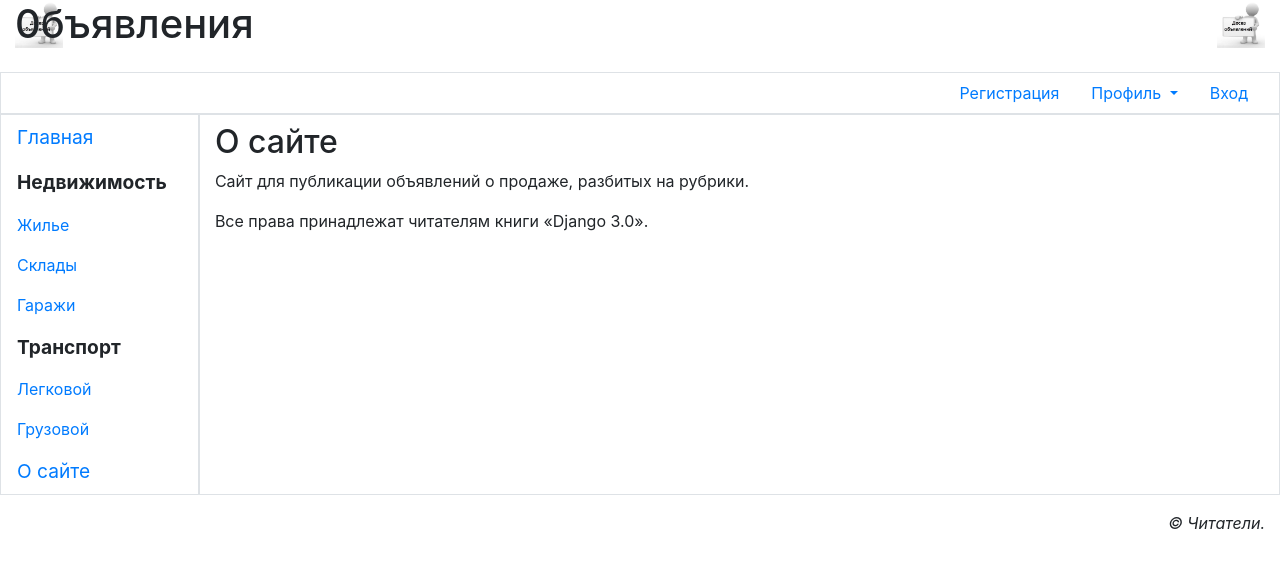
After one commit to akondorsky/BulletinBoard, a Django app: template main/templates/main/about.html in a window 1280 px wide. The commit adds this page. Shown: the top 568 px of the page. Run offline with Django 3.2, Linux system fonts and the light colour scheme; the template is opened without the code that fills it, so the values that code supplies are empty; some libraries are stand-ins or nearby versions.

Commit message:
Release code other pages 31.5

```diff
--- a/main/templates/layout/basic.html
+++ b/main/templates/layout/basic.html
@@ -46,14 +46,14 @@
             <nav class="col-md-auto nav flex-column border">
                 <a class="nav-link root"
                    href="{% url 'main:index' %}">Главная</a>
-                <span class="nav-link root font-weight-bold">
-                            Heдвижимость</span>
+                <span class="nav-link root font-weight-bold">Heдвижимость</span>
                 <a class="nav-link" href="#">Жилье</a>
                 <a class="nav-link" href="#">Склады<a>
                 <a class="nav-link" href="#">Гаражи<a>
-                <span class="nav-link root font-weight-bold"><a href="#">Транспорт</a></span>
+                <span class="nav-link root font-weight-bold">Транспорт</span>
                 <a class="nav-link" href="#">Легковой</a>
                 <a class="nav-link" href="#">Грузовой</a>
+                <a class="nav-link root" href="{% url 'main:other' page='about' %}">О сайте</a>
             </nav>
             <section class="col border py-2">
                 {% bootstrap_messages %}
--- /dev/null
+++ b/main/templates/main/about.html
@@ -0,0 +1,9 @@
+{% extends "layout/basic.html" %}
+
+{% block title %}О сайте{% endblock %}
+
+{% block content %}
+<h2>О сайте</h2>
+<p>Сайт для публикации объявлений о продаже, разбитых на рубрики.</p>
+<p>Все права принадлежат читателям книги &laquo;Django 3.0&raquo;.</p>
+{% endblock %}
--- a/main/urls.py
+++ b/main/urls.py
@@ -1,7 +1,9 @@
 from django.urls import path
-from .views import index
+from .views import index, other_page
 
 app_name = 'main'
 urlpatterns = [
+    path('<str:page>/', other_page, name='other'),
     path('', index, name='index'),
+
 ]
```
Also changed, not shown: main/views.py (+11 -0 lines).
